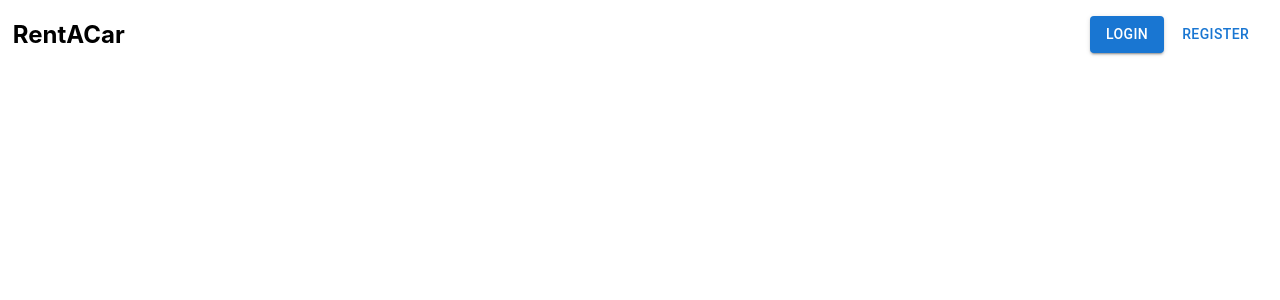
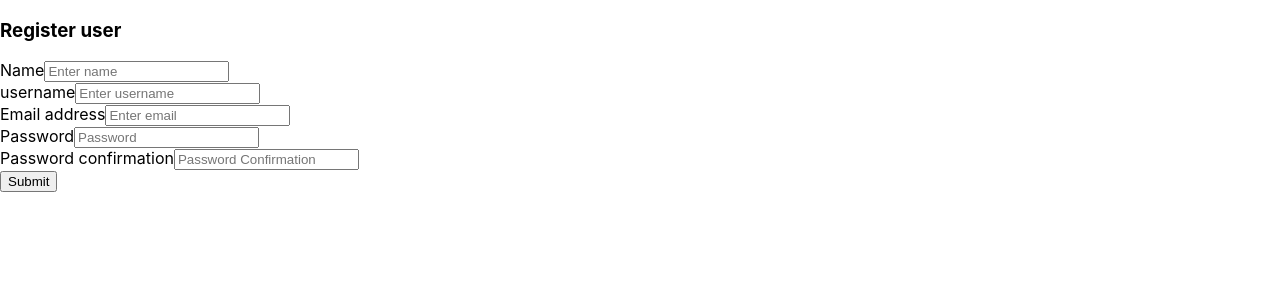
Before and after one commit to olaishola05/Rent-a-car-FE, a React (Create React App) app: page /sign_up in a window 1280 px wide. Shown: the top 300 px of the page. Built offline with nearby package versions, Linux system fonts and the light colour scheme.

Commit message:
Add user authentication and authorization

```diff
--- a/package.json
+++ b/package.json
@@ -10,7 +10,9 @@
     "@testing-library/react": "^13.3.0",
     "@testing-library/user-event": "^13.5.0",
     "antd": "^4.20.7",
+    "bootstrap": "^5.1.3",
     "react": "^18.1.0",
+    "react-bootstrap": "^2.4.0",
     "react-dom": "^18.1.0",
     "react-material-ui-carousel": "^3.4.2",
     "react-redux": "^8.0.2",
--- a/src/App.js
+++ b/src/App.js
@@ -1,19 +1,31 @@
 // import logo from './logo.svg';
 import { Routes, Route } from 'react-router-dom';
-import TopNav from './components/navs/TopNav';
+
 import './App.css';
 import Home from './components/Home';
+import Register from './components/forms/Register';
+import Login from './components/forms/Login';
+import Error from './components/Error';
 
 function App() {
+  const isLoggedIn = localStorage.getItem('isLoggedIn');
   return (
     <div className="App">
-      <TopNav />
+
       <Routes>
         <Route exact path="/" element={<Home />} />
-        <Route path="/reserve" element="Reserve Form" />
-        <Route path="/reservation" element="My Reservation" />
-        <Route path="/add-car" element="Add Car" />
-        <Route path="/delete" element="Delete Car" />
+
+        <Route path="/sign_up" element={<Register />} />
+        <Route path="/sign_in" element={<Login />} />
+        {isLoggedIn ? (
+          <>
+            <Route path="/reserve" element="Reserve Form" />
+            <Route path="/reservation" element="My Reservation" />
+            <Route path="/add-car" element="Add Car" />
+            <Route path="/delete" element="Delete Car" />
+          </>
+        ) : ''}
+        <Route path="*" element={<Error />} />
       </Routes>
     </div>
   );
--- /dev/null
+++ b/src/components/Error.js
@@ -0,0 +1,25 @@
+import React from 'react';
+import { NavLink } from 'react-router-dom';
+
+function Error() {
+  return (
+    <div className="d-flex align-items-center justify-content-center vh-100">
+      <div className="text-center">
+        <h1 className="display-1 fw-bold">404</h1>
+        <p className="fs-3">
+          {' '}
+          <span className="text-danger">Opps!</span>
+          {' '}
+          Page not found.
+        </p>
+        <p className="lead">
+          You are not authorized to view this page.
+        </p>
+
+        <NavLink to="/" class="btn btn-primary">Go To Home</NavLink>
+      </div>
+    </div>
+  );
+}
+
+export default Error;
--- a/src/components/Home.js
+++ b/src/components/Home.js
@@ -1,13 +1,18 @@
 import React from 'react';
 import HomeContainer from './navs/HomeContainer';
 import SideNav from './navs/SideNav';
+import TopNav from './navs/TopNav';
 import styles from './Home.module.css';
 
 const Home = () => (
-  <div className={styles.container}>
-    <SideNav />
-    <HomeContainer />
-  </div>
+  <>
+    <TopNav />
+    <div className={styles.container}>
+      <SideNav />
+      <HomeContainer />
+    </div>
+  </>
+
 );
 
 export default Home;
--- /dev/null
+++ b/src/components/forms/Login.js
@@ -0,0 +1,49 @@
+import React, { useState } from 'react';
+import { useDispatch } from 'react-redux';
+import Form from 'react-bootstrap/Form';
+import Button from 'react-bootstrap/Button';
+import { logUserToApi } from '../../redux/actions/userActions';
+
+const Login = () => {
+  const [state, setState] = useState({});
+  const dispatch = useDispatch();
+
+  const onchange = (e) => {
+    setState({
+      ...state,
+      [e.target.name]: e.target.value,
+    });
+  };
+
+  const handleSubmit = (e) => {
+    e.preventDefault();
+
+    dispatch(logUserToApi(state));
+  };
+
+  return (
+    <div>
+      <h3>SIGN IN </h3>
+
+      <Form>
+
+        <Form.Group className="mb-3" controlId="formBasicEmail">
+          <Form.Label>Email address</Form.Label>
+          <Form.Control type="email" placeholder="Enter email" onChange={onchange} name="email" />
+        </Form.Group>
+
+        <Form.Group className="mb-3" controlId="formBasicPassword">
+          <Form.Label>Password</Form.Label>
+          <Form.Control type="password" placeholder="Password" onChange={onchange} name="password" />
+        </Form.Group>
+
+        <Button variant="primary" type="submit" onClick={handleSubmit}>
+          Submit
+        </Button>
+      </Form>
+
+    </div>
+  );
+};
+
+export default Login;
--- /dev/null
+++ b/src/components/forms/Register.js
@@ -0,0 +1,63 @@
+import React, { useState } from 'react';
+import { useDispatch } from 'react-redux';
+import Form from 'react-bootstrap/Form';
+import Button from 'react-bootstrap/Button';
+import { registerUserToApi } from '../../redux/actions/userActions';
+
+const Register = () => {
+  const [state, setState] = useState({});
+  const dispatch = useDispatch();
+
+  const onchange = (e) => {
+    setState({
+      ...state,
+      [e.target.name]: e.target.value,
+    });
+  };
+
+  const handleSubmit = (e) => {
+    e.preventDefault();
+
+    dispatch(registerUserToApi(state));
+  };
+
+  return (
+    <div>
+      <h3>Register user</h3>
+
+      <Form>
+        <Form.Group className="mb-3" controlId="formBasicname">
+          <Form.Label>Name</Form.Label>
+          <Form.Control type="text" placeholder="Enter name" onChange={onchange} name="name" />
+        </Form.Group>
+
+        <Form.Group className="mb-3" controlId="formBasicusername">
+          <Form.Label>username</Form.Label>
+          <Form.Control type="text" placeholder="Enter username" onChange={onchange} name="username" />
+        </Form.Group>
+
+        <Form.Group className="mb-3" controlId="formBasicEmail">
+          <Form.Label>Email address</Form.Label>
+          <Form.Control type="email" placeholder="Enter email" onChange={onchange} name="email" />
+        </Form.Group>
+
+        <Form.Group className="mb-3" controlId="formBasicPassword">
+          <Form.Label>Password</Form.Label>
+          <Form.Control type="password" placeholder="Password" onChange={onchange} name="password" />
+        </Form.Group>
+
+        <Form.Group className="mb-3" controlId="formBasicPasswordConfirmation">
+          <Form.Label>Password confirmation</Form.Label>
+          <Form.Control type="password" placeholder="Password Confirmation" onChange={onchange} name="password_confirmation" />
+        </Form.Group>
+
+        <Button variant="primary" type="submit" onClick={handleSubmit}>
+          Submit
+        </Button>
+      </Form>
+
+    </div>
+  );
+};
+
+export default Register;
--- a/src/components/navs/TopNav.js
+++ b/src/components/navs/TopNav.js
@@ -1,15 +1,38 @@
 import React from 'react';
+import { NavLink } from 'react-router-dom';
 import Button from '@mui/material/Button';
+import { useDispatch } from 'react-redux';
 import styles from './TopNav.module.css';
 
-const TopNav = () => (
-  <div className={styles.topnav}>
-    <h2>RentACar</h2>
-    <div className={styles.auth}>
-      <Button variant="contained">Login</Button>
-      <Button type="button">Register</Button>
+const TopNav = () => {
+  const isLoggedIn = localStorage.getItem('isLoggedIn');
+  const dispatch = useDispatch();
+
+  const handleLogout = () => {
+    localStorage.removeItem('user');
+    localStorage.removeItem('token');
+    localStorage.removeItem('isLoggedIn');
+    dispatch({ type: 'LOGGED_OUT' });
+    window.history.pushState({}, '', '/');
+    window.location.reload();
+  };
+
+  return (
+    <div className={styles.topnav}>
+      <h2>RentACar</h2>
+      <div className={styles.auth}>
+        {
+        isLoggedIn ? (<Button type="button" onClick={handleLogout}>Logout</Button>) : (
+          <>
+            <Button variant="contained"><NavLink to="/sign_in">Login</NavLink></Button>
+            <Button type="button"><NavLink to="/sign_up">Register</NavLink></Button>
+          </>
+        )
+      }
+
+      </div>
     </div>
-  </div>
-);
+  );
+};
 
 export default TopNav;
--- /dev/null
+++ b/src/redux/actions/userActions.js
@@ -0,0 +1,52 @@
+export const registerUserToApi = (userData) => (dispatch) => {
+  fetch('http://127.0.0.1:3001/api/v1/users', {
+    method: 'POST',
+    headers: {
+      'content-type': 'application/json',
+      Accept: 'application/json',
+    },
+    body: JSON.stringify({ user: userData }),
+  })
+    .then((resp) => resp.json())
+    .then((data) => {
+      if (data.error) {
+        const key = Object.keys(data.error);
+        const errorMsg = data.error[key][0];
+        dispatch({ type: 'SIGNUP_FAILED', errorMsg });
+      } else {
+        localStorage.setItem('user', JSON.stringify(data));
+        localStorage.setItem('token', data.token);
+        localStorage.setItem('isLoggedIn', true);
+        window.history.pushState({}, '', '/');
+        window.location.reload();
+        dispatch({ type: 'SIGNUP_SUCCESS', data });
+      }
+    });
+};
+
+export const logUserToApi = (userData) => (dispatch) => {
+  fetch('http://127.0.0.1:3001/api/v1/auth/login', {
+    method: 'POST',
+    headers: {
+      'content-type': 'application/json',
+      Accept: 'application/json',
+      Authorization: localStorage.token,
+    },
+    body: JSON.stringify({ user: userData }),
+  })
+    .then((resp) => resp.json())
+    .then((data) => {
+      if (data.error) {
+        const key = Object.keys(data.error);
+        const errorMsg = data.error[key][0];
+        dispatch({ type: 'LOGIN_FAILED', errorMsg });
+      } else {
+        localStorage.setItem('user', JSON.stringify(data));
+        localStorage.setItem('token', data.token);
+        localStorage.setItem('isLoggedIn', true);
+        window.history.pushState({}, '', '/');
+        window.location.reload();
+        dispatch({ type: 'LOGIN_SUCCESS', data });
+      }
+    });
+};
--- a/src/redux/configureStore.js
+++ b/src/redux/configureStore.js
@@ -3,9 +3,10 @@ import {
 } from 'redux';
 import thunk from 'redux-thunk';
 import logger from 'redux-logger';
+import userReducer from './reducers/userReducer';
 
 const rootReducer = combineReducers({
-  // reducers
+  user: userReducer,
 });
 
 const store = createStore(rootReducer, compose(applyMiddleware(logger, thunk)));
--- /dev/null
+++ b/src/redux/reducers/userReducer.js
@@ -0,0 +1,21 @@
+const userReducer = (state = { user: null, isLoggedIn: false, error: null }, action) => {
+  switch (action.type) {
+    case 'SIGNUP_SUCCESS':
+    case 'LOGIN_SUCCESS':
+      return { user: action.data, isLoggedIn: true, error: null };
+
+    case 'SIGNUP_FAILED':
+    case 'LOGIN_FAILED':
+      return { user: null, isLoggedIn: false, error: action.errorMsg };
+
+    case 'LOGGED_OUT':
+      return {
+        ...state, user: null, isLoggedIn: false, error: null,
+      };
+
+    default:
+      return state;
+  }
+};
+
+export default userReducer;
```
Also changed, not shown: public/index.html (+8 -0 lines), 2 other files (tests, documents, lock files or other folders).
